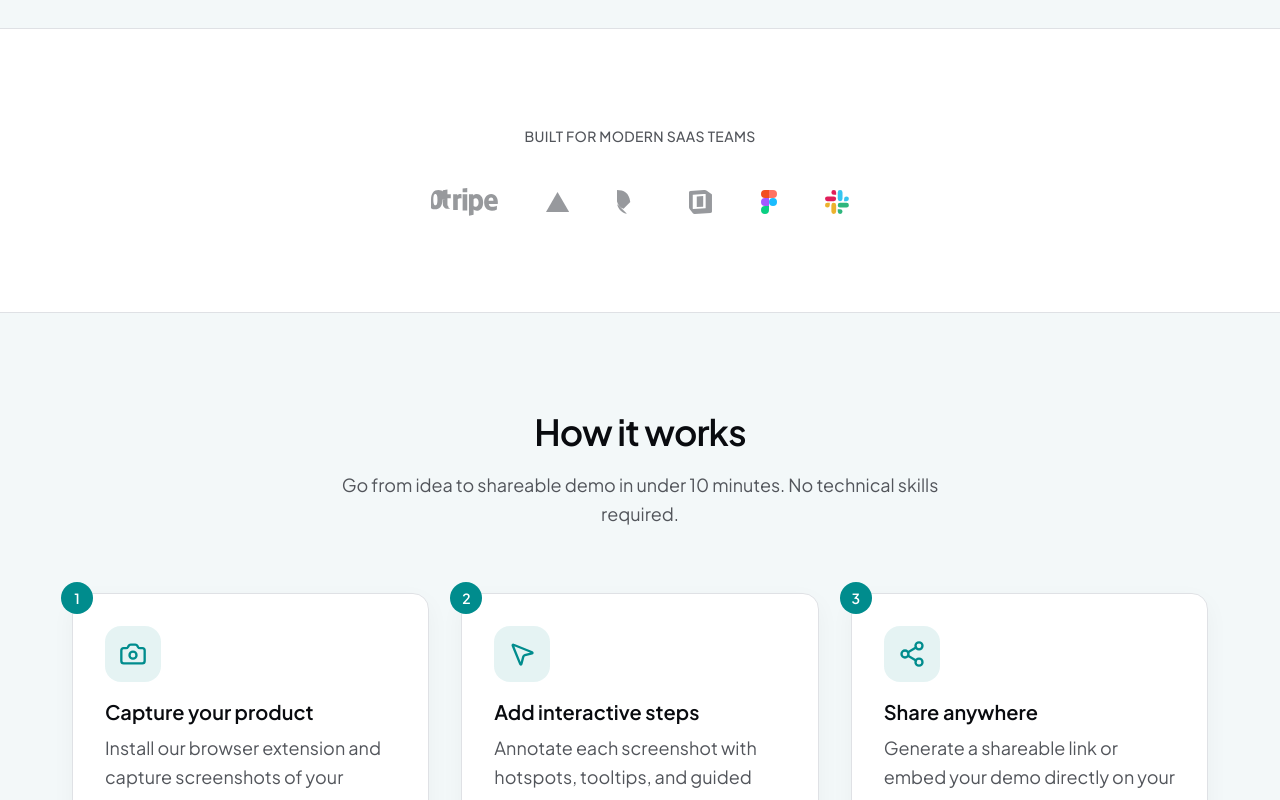
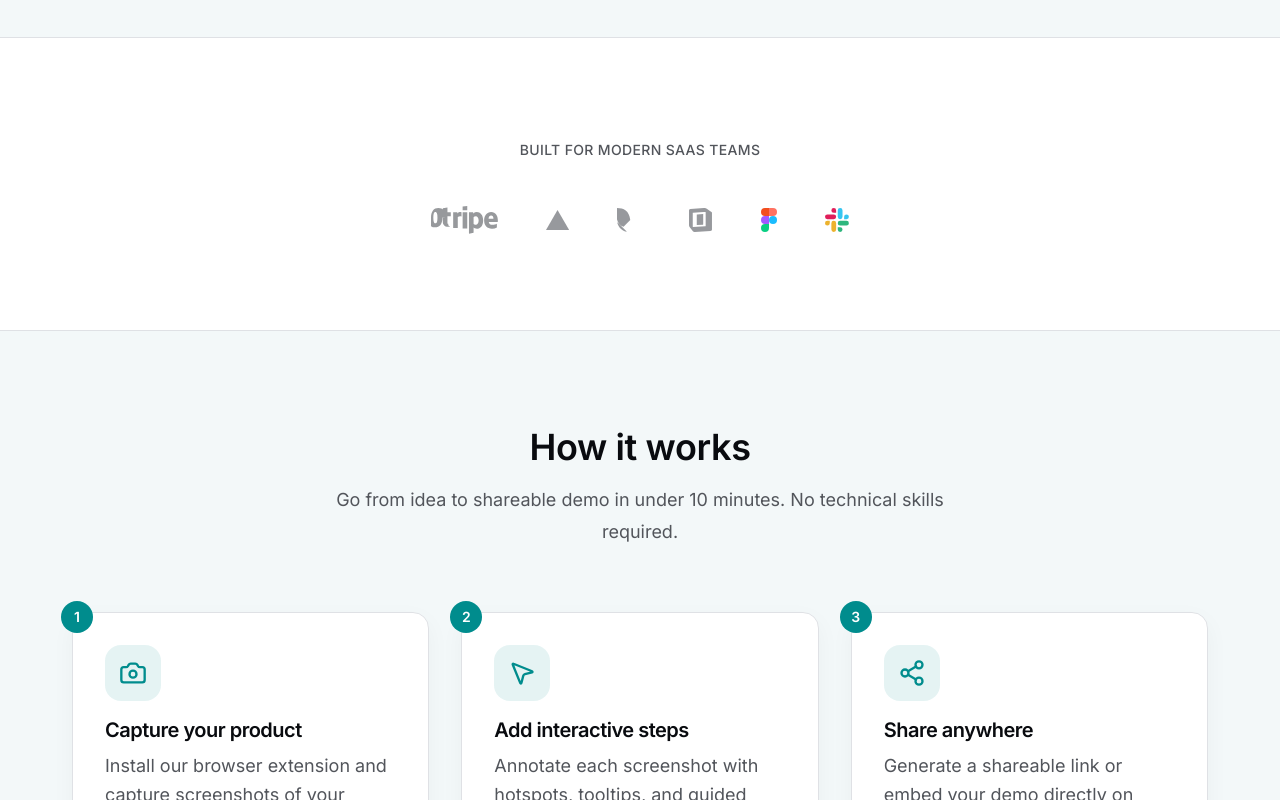
Before and after one commit to yaswanthsaivendra/navio, a Next.js app: page / in a window 1280 px wide. Shown: the part 1280-2080 px from the top of the page. Built offline with nearby package versions, Linux system fonts and the light colour scheme.

Commit message:
refactor: update global styles to use Inter font and enhance typography scale

```diff
--- a/app/globals.css
+++ b/app/globals.css
@@ -6,7 +6,7 @@
 @theme inline {
   --color-background: var(--background);
   --color-foreground: var(--foreground);
-  --font-sans: var(--font-plus-jakarta);
+  --font-sans: var(--font-inter);
   --font-mono: var(--font-geist-mono);
   --color-sidebar-ring: var(--sidebar-ring);
   --color-sidebar-border: var(--sidebar-border);
@@ -160,21 +160,43 @@
     @apply bg-background text-foreground font-sans antialiased;
   }
 
-  /* Typography scale */
+  /* Modern Typography Scale - Inter */
   h1 {
-    @apply text-4xl leading-tight font-semibold tracking-tight sm:text-5xl md:text-6xl;
+    @apply text-4xl leading-[1.1] font-semibold tracking-[-0.02em] sm:text-5xl md:text-6xl md:leading-[1.05] md:tracking-[-0.03em];
   }
 
   h2 {
-    @apply text-2xl leading-tight font-semibold tracking-tight sm:text-3xl md:text-4xl;
+    @apply text-2xl leading-[1.2] font-semibold tracking-[-0.01em] sm:text-3xl md:text-4xl md:leading-[1.15];
   }
 
   h3 {
-    @apply text-xl leading-snug font-medium sm:text-2xl;
+    @apply text-xl leading-[1.3] font-medium tracking-tight sm:text-2xl;
+  }
+
+  h4 {
+    @apply text-lg leading-snug font-semibold tracking-tight sm:text-xl;
+  }
+
+  h5 {
+    @apply text-base leading-snug font-semibold tracking-tight;
+  }
+
+  h6 {
+    @apply text-sm leading-snug font-semibold tracking-tight;
   }
 
   p {
-    @apply text-base leading-relaxed sm:text-lg;
+    @apply text-base leading-7 sm:text-lg sm:leading-8;
+  }
+
+  /* Small text */
+  small {
+    @apply text-sm leading-6;
+  }
+
+  /* Code and monospace */
+  code {
+    @apply font-mono text-sm;
   }
 }
 
--- a/app/layout.tsx
+++ b/app/layout.tsx
@@ -1,17 +1,19 @@
 import type { Metadata } from "next";
-import { Plus_Jakarta_Sans, Geist_Mono } from "next/font/google";
+import { Inter, Geist_Mono } from "next/font/google";
 import "./globals.css";
 import { Providers } from "@/components/providers";
 
-const plusJakarta = Plus_Jakarta_Sans({
-  variable: "--font-plus-jakarta",
+const inter = Inter({
+  variable: "--font-inter",
   subsets: ["latin"],
   weight: ["400", "500", "600", "700"],
+  display: "swap",
 });
 
 const geistMono = Geist_Mono({
   variable: "--font-geist-mono",
   subsets: ["latin"],
+  display: "swap",
 });
 
 export const metadata: Metadata = {
@@ -27,9 +29,7 @@ export default function RootLayout({
 }>) {
   return (
     <html lang="en">
-      <body
-        className={`${plusJakarta.variable} ${geistMono.variable} antialiased`}
-      >
+      <body className={`${inter.variable} ${geistMono.variable} antialiased`}>
         <Providers>{children}</Providers>
       </body>
     </html>
```
